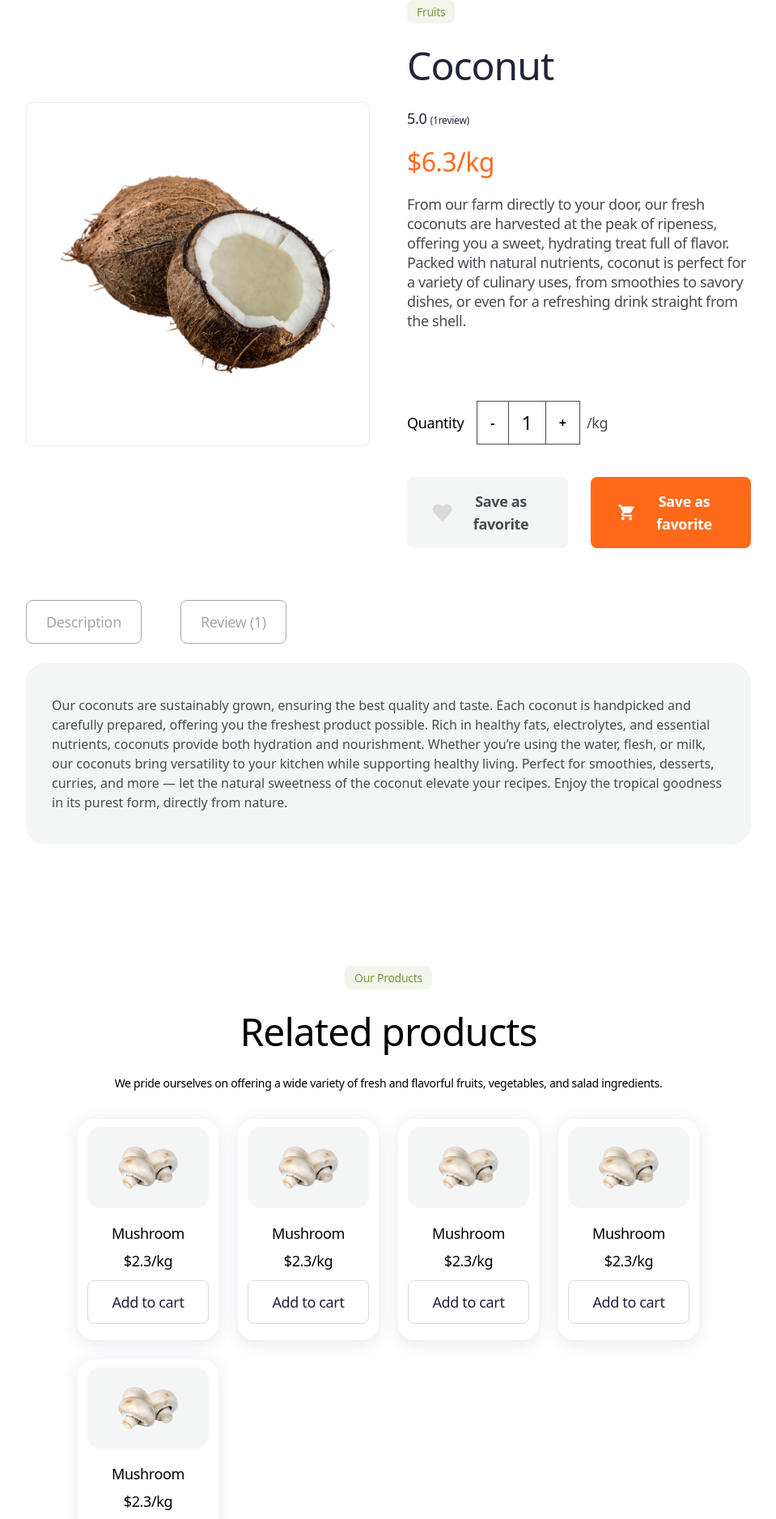
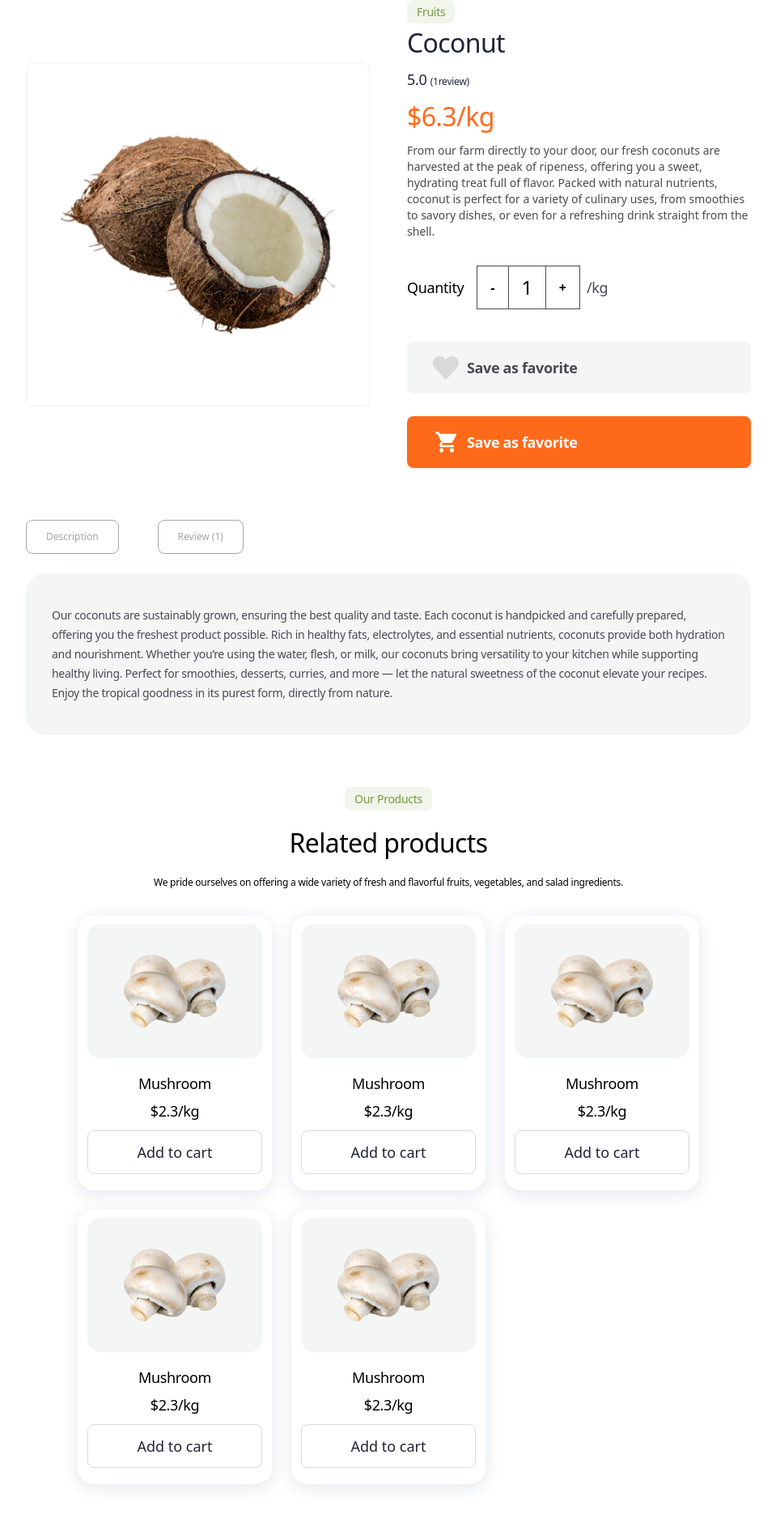
Before and after one commit to jahidhasan136/fresh-harvests-site, a React (Vite) app: page /product-details in a window 1280 px wide. Shown: the part 32-1908 px from the top of the page at 81% size, without its empty margins (160-1119 px from the left). Built offline with nearby package versions, Linux system fonts and the light colour scheme.

Commit message:
product details page responsive completye

```diff
--- a/src/pages/productDetails/ProductDetails.jsx
+++ b/src/pages/productDetails/ProductDetails.jsx
@@ -8,22 +8,25 @@ import RelatedProducts from "../../sections/RelatedProducts";
 const ProductDetails = () => {
   return (
     <div className="container mt-8">
-      <div className="grid grid-cols-2 items-center gap-[46px]">
+      <div className="grid lg:grid-cols-2 items-center gap-[46px]">
+        {/* Left side selecting image */}
         <div>
-          <img src={image} alt="Details Image" />
+          <img className="mx-auto" src={image} alt="Details Image" />
         </div>
 
         {/* Right side content */}
-        <div className="">
+        <div>
           {/* sub heading */}
-          <div className="grid gap-4 mb-[87px]">
-            <LeftHeading value="Fruits" />
-            <h2 className="text-black">Coconut</h2>
-            <h6 className="text-black">
+          <div className="grid xl:gap-4 xs:mb-8 xl:mb-[87px]">
+            <LeftHeading className="xs:mb-1 xl:mb-0" value="Fruits" />
+            <h2 className="text-black xs:text-h4 xl:text-h2 xs:mb-2 xl:mb-0">
+              Coconut
+            </h2>
+            <h6 className="text-black xs:mb-2 xl:mb-0">
               5.0 <span className="text-h7">(1review)</span>
             </h6>
-            <h4 className="text-primary">$6.3/kg</h4>
-            <p className="text-grey100 text-b2">
+            <h4 className="text-primary xs:mb-2 xl:mb-0">$6.3/kg</h4>
+            <p className="text-grey100 xs:text-sm xl:text-b2">
               From our farm directly to your door, our fresh coconuts are
               harvested at the peak of ripeness, offering you a sweet, hydrating
               treat full of flavor. Packed with natural nutrients, coconut is
@@ -34,14 +37,14 @@ const ProductDetails = () => {
 
           {/* quantity */}
           <div className="flex items-center mb-10">
-            <h6 className="text- mr-4">Quantity</h6>
+            <h6 className="mr-4">Quantity</h6>
             <table className="mr-2 border border-grey100">
               <tbody>
                 <tr>
                   <td className="px-4 py-2 border border-grey100 font-bold cursor-pointer">
                     -
                   </td>
-                  <td className="px-4 py-2 border border-grey100">
+                  <td className="xs:text-h5 xl:text-h6 px-4 py-2 border border-grey100">
                     <h5>1</h5>
                   </td>
                   <td className="px-4 py-2 border border-grey100 font-bold cursor-pointer">
@@ -55,7 +58,7 @@ const ProductDetails = () => {
           </div>
 
           {/* favourite or add cart button */}
-          <div className="flex items-center gap-7">
+          <div className="flex xs:flex-col xl:flex-row xl:items-center gap-7">
             <button className="flex items-center gap-[10px] py-4 px-8 bg-grey20 rounded-lg">
               <FaHeart className="text-grey50 text-[32px]" />
               <p className="button1 text-grey100">Save as favorite</p>
--- a/src/sections/RelatedProducts.jsx
+++ b/src/sections/RelatedProducts.jsx
@@ -3,26 +3,28 @@ import imageOne from "../assets/products/image1.svg";
 
 const RelatedProducts = () => {
   return (
-    <div className="container mt-[150px]">
+    <div className="container xs:mt-[64px] xl:mt-[150px]">
       {/* sub heading */}
       <CenterHeading value="Our Products" />
       <div className="grid gap-4 text-center mt-4 mb-8">
-        <h2>Related products</h2>
-        <p className="text-b3">
+        <h2 className="xs:text-h4 xl:text-h2">Related products</h2>
+        <p className="xs:text-b4 xl:text-b3">
           We pride ourselves on offering a wide variety of fresh and flavorful
           fruits, vegetables, and salad ingredients.
         </p>
       </div>
 
-      {/* product cards */}
-      <div className="grid grid-cols-4 gap-6">
+      {/* Related product cards */}
+      <div className="grid xs:grid-cols-2 lg:grid-cols-3 xl:grid-cols-4 gap-6">
         <div className="pt-[10px] pb-5 px-3 rounded-[20px] text-center shadow-customMd bg-white">
           <div className="mb-3 bg-grey20 inline-block px-[29px] py-1 rounded-2xl">
             <img src={imageOne} alt="Product Image" />
           </div>
-          <h6 className="mb-2">Mushroom</h6>
-          <p className="text-b2 mb-3">$2.3/kg</p>
-          <button className="button2 py-3 border border-grey50 text-black w-full rounded-lg hover:bg-primary hover:text-white transition-all duration-300 ease-in-out">
+          <h6 className="xs:mb-1 md:mb-2 xs:text-h7 md:text-h6">Mushroom</h6>
+          <p className="xs:text-[12px] md:text-b2 xs:mb-[6px] md:mb-3">
+            $2.3/kg
+          </p>
+          <button className="xs:text-[11px] md:text-lg md:button2 py-3 border border-grey50 text-black w-full rounded-lg hover:bg-primary hover:text-white transition-all duration-300 ease-in-out">
             Add to cart
           </button>
         </div>
@@ -30,9 +32,11 @@ const RelatedProducts = () => {
           <div className="mb-3 bg-grey20 inline-block px-[29px] py-1 rounded-2xl">
             <img src={imageOne} alt="Product Image" />
           </div>
-          <h6 className="mb-2">Mushroom</h6>
-          <p className="text-b2 mb-3">$2.3/kg</p>
-          <button className="button2 py-3 border border-grey50 text-black w-full rounded-lg hover:bg-primary hover:text-white transition-all duration-300 ease-in-out">
+          <h6 className="xs:mb-1 md:mb-2 xs:text-h7 md:text-h6">Mushroom</h6>
+          <p className="xs:text-[12px] md:text-b2 xs:mb-[6px] md:mb-3">
+            $2.3/kg
+          </p>
+          <button className="xs:text-[11px] md:text-lg md:button2 py-3 border border-grey50 text-black w-full rounded-lg hover:bg-primary hover:text-white transition-all duration-300 ease-in-out">
             Add to cart
           </button>
         </div>
@@ -40,9 +44,11 @@ const RelatedProducts = () => {
           <div className="mb-3 bg-grey20 inline-block px-[29px] py-1 rounded-2xl">
             <img src={imageOne} alt="Product Image" />
           </div>
-          <h6 className="mb-2">Mushroom</h6>
-          <p className="text-b2 mb-3">$2.3/kg</p>
-          <button className="button2 py-3 border border-grey50 text-black w-full rounded-lg hover:bg-primary hover:text-white transition-all duration-300 ease-in-out">
+          <h6 className="xs:mb-1 md:mb-2 xs:text-h7 md:text-h6">Mushroom</h6>
+          <p className="xs:text-[12px] md:text-b2 xs:mb-[6px] md:mb-3">
+            $2.3/kg
+          </p>
+          <button className="xs:text-[11px] md:text-lg md:button2 py-3 border border-grey50 text-black w-full rounded-lg hover:bg-primary hover:text-white transition-all duration-300 ease-in-out">
             Add to cart
           </button>
         </div>
@@ -50,9 +56,11 @@ const RelatedProducts = () => {
           <div className="mb-3 bg-grey20 inline-block px-[29px] py-1 rounded-2xl">
             <img src={imageOne} alt="Product Image" />
           </div>
-          <h6 className="mb-2">Mushroom</h6>
-          <p className="text-b2 mb-3">$2.3/kg</p>
-          <button className="button2 py-3 border border-grey50 text-black w-full rounded-lg hover:bg-primary hover:text-white transition-all duration-300 ease-in-out">
+          <h6 className="xs:mb-1 md:mb-2 xs:text-h7 md:text-h6">Mushroom</h6>
+          <p className="xs:text-[12px] md:text-b2 xs:mb-[6px] md:mb-3">
+            $2.3/kg
+          </p>
+          <button className="xs:text-[11px] md:text-lg md:button2 py-3 border border-grey50 text-black w-full rounded-lg hover:bg-primary hover:text-white transition-all duration-300 ease-in-out">
             Add to cart
           </button>
         </div>
@@ -60,9 +68,11 @@ const RelatedProducts = () => {
           <div className="mb-3 bg-grey20 inline-block px-[29px] py-1 rounded-2xl">
             <img src={imageOne} alt="Product Image" />
           </div>
-          <h6 className="mb-2">Mushroom</h6>
-          <p className="text-b2 mb-3">$2.3/kg</p>
-          <button className="button2 py-3 border border-grey50 text-black w-full rounded-lg hover:bg-primary hover:text-white transition-all duration-300 ease-in-out">
+          <h6 className="xs:mb-1 md:mb-2 xs:text-h7 md:text-h6">Mushroom</h6>
+          <p className="xs:text-[12px] md:text-b2 xs:mb-[6px] md:mb-3">
+            $2.3/kg
+          </p>
+          <button className="xs:text-[11px] md:text-lg md:button2 py-3 border border-grey50 text-black w-full rounded-lg hover:bg-primary hover:text-white transition-all duration-300 ease-in-out">
             Add to cart
           </button>
         </div>
--- a/src/sections/Review.jsx
+++ b/src/sections/Review.jsx
@@ -3,16 +3,16 @@ const Review = () => {
     <div className="mt-16">
       {/* buttons */}
       <div className="flex items-center gap-12">
-        <button className="px-6 py-3 border border-grey80 text-grey80 hover:border-green hover:bg-green hover:text-white rounded-lg button2 transition-all duration-300 ease-in-out">
+        <button className="px-6 py-3 border border-grey80 text-grey80 hover:border-green hover:bg-green hover:text-white rounded-lg xs:text-xs xl:text-lg md:button2 transition-all duration-300 ease-in-out">
           Description
         </button>
-        <button className="px-6 py-3 border border-grey80 text-grey80 hover:border-green hover:bg-green hover:text-white rounded-lg button2 transition-all duration-300 ease-in-out">
+        <button className="px-6 py-3 border border-grey80 text-grey80 hover:border-green hover:bg-green hover:text-white rounded-lg xs:text-xs xl:text-lg md:button2 transition-all duration-300 ease-in-out">
           Review <span>(1)</span>
         </button>
       </div>
 
       {/* details */}
-      <p className="bg-grey20 text-grey100 py-10 px-8 rounded-3xl mt-6">
+      <p className="bg-grey20 text-grey100 py-10 px-8 rounded-3xl mt-6 xs:text-b3 xl:text-b2">
         Our coconuts are sustainably grown, ensuring the best quality and taste.
         Each coconut is handpicked and carefully prepared, offering you the
         freshest product possible. Rich in healthy fats, electrolytes, and
```
